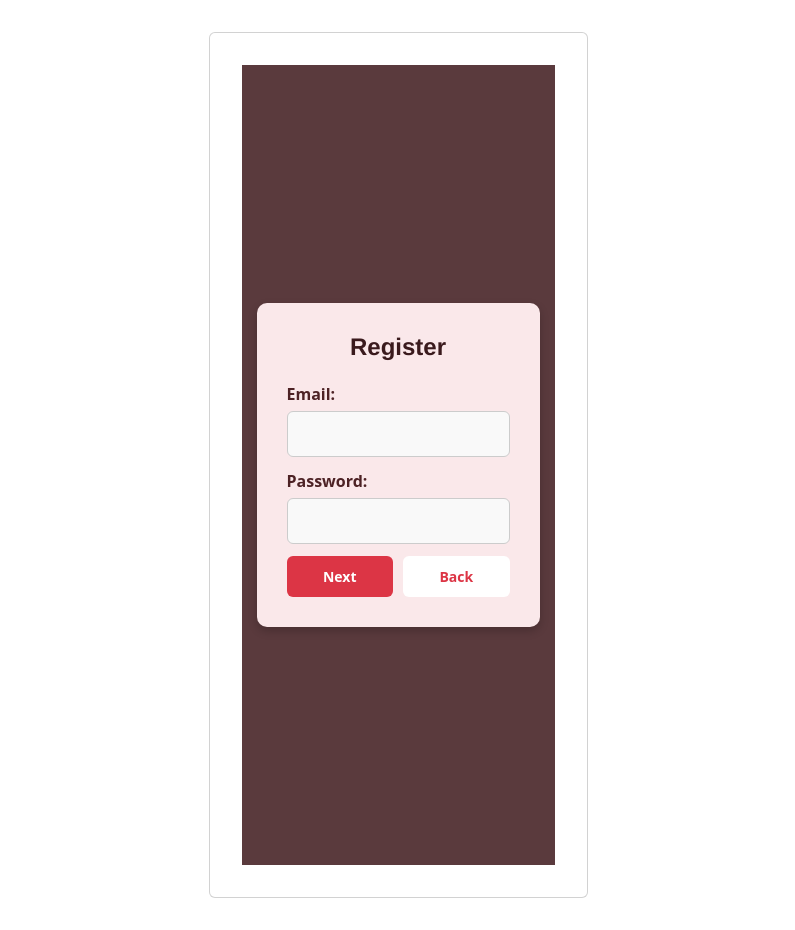
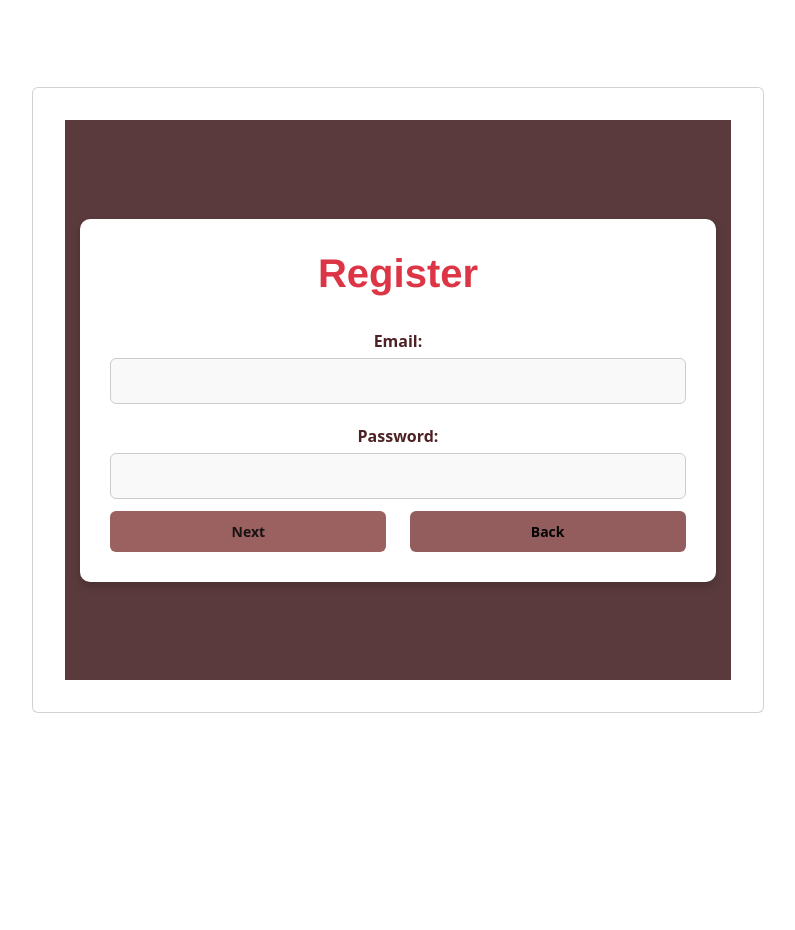
Before and after one commit to kozana123/ReactSemesterProject, a React (Vite) app: page /Register in a window 1280 px wide. Shown: the whole page, without its empty margins (242-1037 px from the left). After the commit the page ends 800 px from the top, so only its background shows below. Built offline with nearby package versions, Linux system fonts and the light colour scheme.

Commit message:
other change css

```diff
--- a/src/css/ContinueRegister.css
+++ b/src/css/ContinueRegister.css
@@ -1,102 +1,83 @@
-/* General layout */
-.register-container {
+.register-container .container {
     display: flex;
     justify-content: center;
     align-items: center;
     height: 100vh;
-    background-color: #5a3a3d;
-    padding: 15px;
+    background-color: #f8f9fa;
 }
 
-  /* Register card */
-  .register-card {
-    background-color: #fae8ea;
-    color: rgb(45, 20, 20);
-    padding: 30px;
+.register-container .card {
+    background: white;
+    padding: 2rem;
     border-radius: 10px;
-    box-shadow: 0 4px 10px rgba(0, 0, 0, 0.2);
+    box-shadow: 0 4px 6px rgba(0, 0, 0, 0.1);
+    max-width: 500px;
     width: 100%;
-    max-width: 400px;
-    text-align: center;
 }
 
-  /* Title */
-  .register-title {
-    font-size: 24px;
-    font-weight: bold;
-    margin-bottom: 20px;
-    color: #3a1a1d;
+.register-container h1 {
+    text-align: center;
+    color: #dc3545;
+    margin-bottom: 1.5rem;
 }
 
-  /* Form */
-  .register-form {
-    display: flex;
-    flex-direction: column;
-    text-align: left;
+.register-container label {
+    font-weight: bold;
+    margin-top: 0.5rem;
 }
 
-  .register-label {
-    font-weight: bold;
-    margin-bottom: 5px;
-    color: #4d2225;
+.register-container .form-control,
+.register-container .form-select {
+    width: 100%;
+    padding: 0.5rem;
+    margin-top: 0.3rem;
+    border: 1px solid #ced4da;
+    border-radius: 5px;
 }
 
-  .register-input {
-    padding: 10px;
-    margin-bottom: 15px;
-    border: 2px solid #c0a0a0;
-    border-radius: 5px;
-    width: 100%;
-    box-sizing: border-box;
-    background-color: #fff0f0;
+.register-container .text-danger {
+    color: red;
+    font-size: 0.875rem;
 }
 
-  .register-error {
-    color: #d32f2f;
-    font-weight: bold;
+.register-container .d-flex {
+    display: flex;
+    justify-content: space-between;
+    margin-top: 1rem;
 }
 
-  .register-buttons {
-    display: flex;
-    flex-direction: row;
-    gap: 10px;
-    justify-content: center;
+.register-container .btn {
+    width: 48%;
+    padding: 0.5rem;
+    border: none;
+    border-radius: 5px;
+    font-size: 1rem;
 }
 
-  .register-btn {
-    padding: 10px;
-    border-radius: 5px;
-    font-size: 16px;
-    font-weight: bold;
-    cursor: pointer;
-    width: 45%;
-    box-sizing: border-box;
-    text-align: center;
+.register-container .btn-primary {
+    background-color: #dc3545;
+    color: white;
 }
 
-  .register-btn-primary {
-    background-color: #dc3545;
-    color: white;
-    border: none;
+.register-container .btn-primary:hover {
+    background-color: #c82333;
 }
 
-  .register-btn-secondary {
-    background-color: #ffffff;
-    color: #dc3545;
-    border: 1px solid #dc3545;
+.register-container .btn-secondary {
+    background-color: #6c757d;
+    color: white;
 }
 
-  /* Bootstrap adjustments */
-  .custom-datepicker {
-    width: 100%;
-    padding: 10px;
-    border: 2px solid #c0a0a0;
-    border-radius: 5px;
-    background-color: #fff0f0;
+.register-container .btn-secondary:hover {
+    background-color: #5a6268;
 }
 
-  .error-message {
-    color: #d32f2f;
-    font-weight: bold;
-    margin-top: -10px;
+.register-container img {
+    display: block;
+    margin: 1rem auto;
+    width: 150px;
+    height: 150px;
+    object-fit: cover;
+    border-radius: 50%;
+    border: 2px solid #dc3545;
 }
--- a/src/css/Register.css
+++ b/src/css/Register.css
@@ -5,10 +5,11 @@
   border-radius: 10px;
   box-shadow: 0 4px 10px rgba(0, 0, 0, 0.2);
   width: 100%;
-
   text-align: center;
 }
 
+.form-control, .form-select {
+  color: black;}
 
 .register-container {
   display: flex;
@@ -27,6 +28,7 @@
 .register-input {
   font-family: "Arimo", sans-serif;
   font-weight: 400;
+  color: black;
 }
 
 /* Form */
@@ -48,7 +50,7 @@
   border-radius: 5px;
   width: 100%;
   box-sizing: border-box;
-  background-color: #9f9595;
+  background-color: #151111;
 }
 
 .register-error {
@@ -76,12 +78,12 @@
 
 .register-btn-primary {
   background-color: #9b6060;
-  color: white;
+  color: rgb(24, 20, 20);
   border: none;
 }
 
 .register-btn-secondary {
   background-color: #935d5d;
-  color: rgb(248, 240, 240);
+  color: rgb(6, 5, 5);
   border: 1px solid rgb(120, 60, 60);
 }
```
Lines whose indentation alone changed are shown as unchanged.
